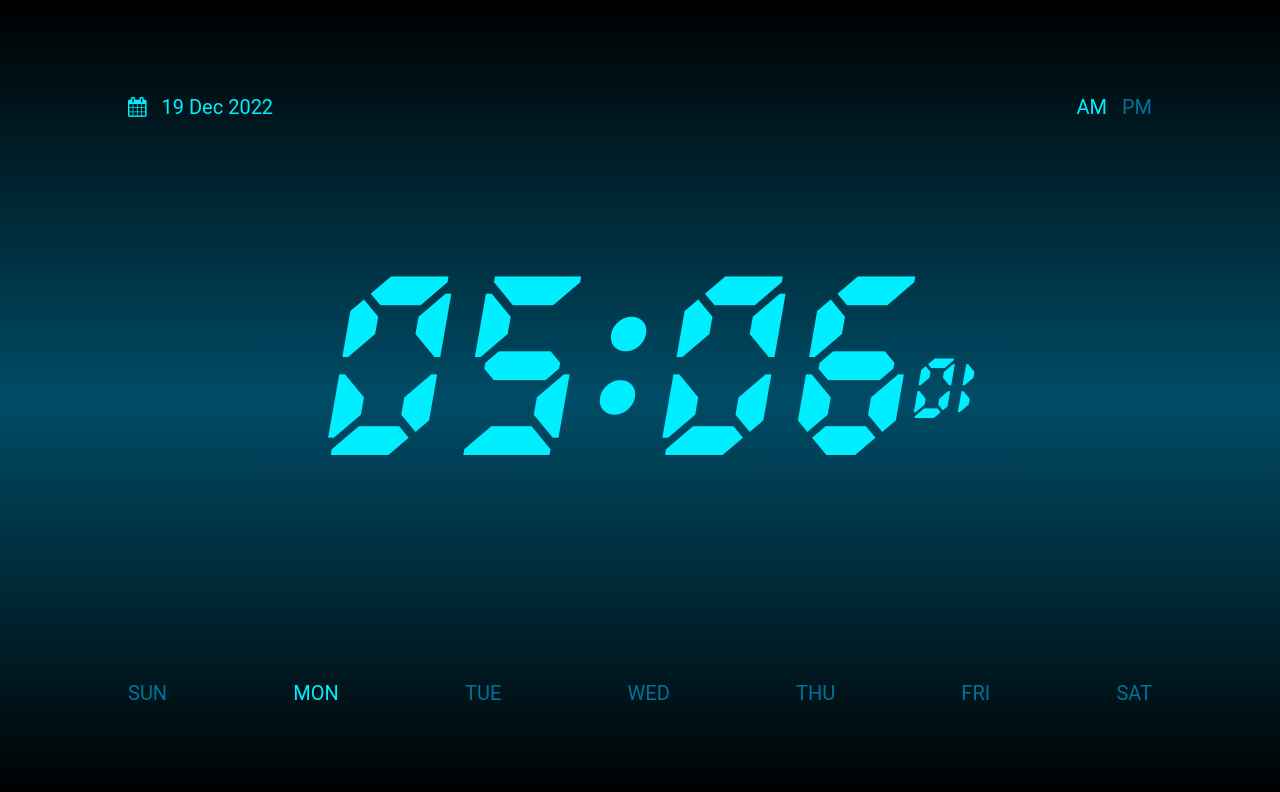
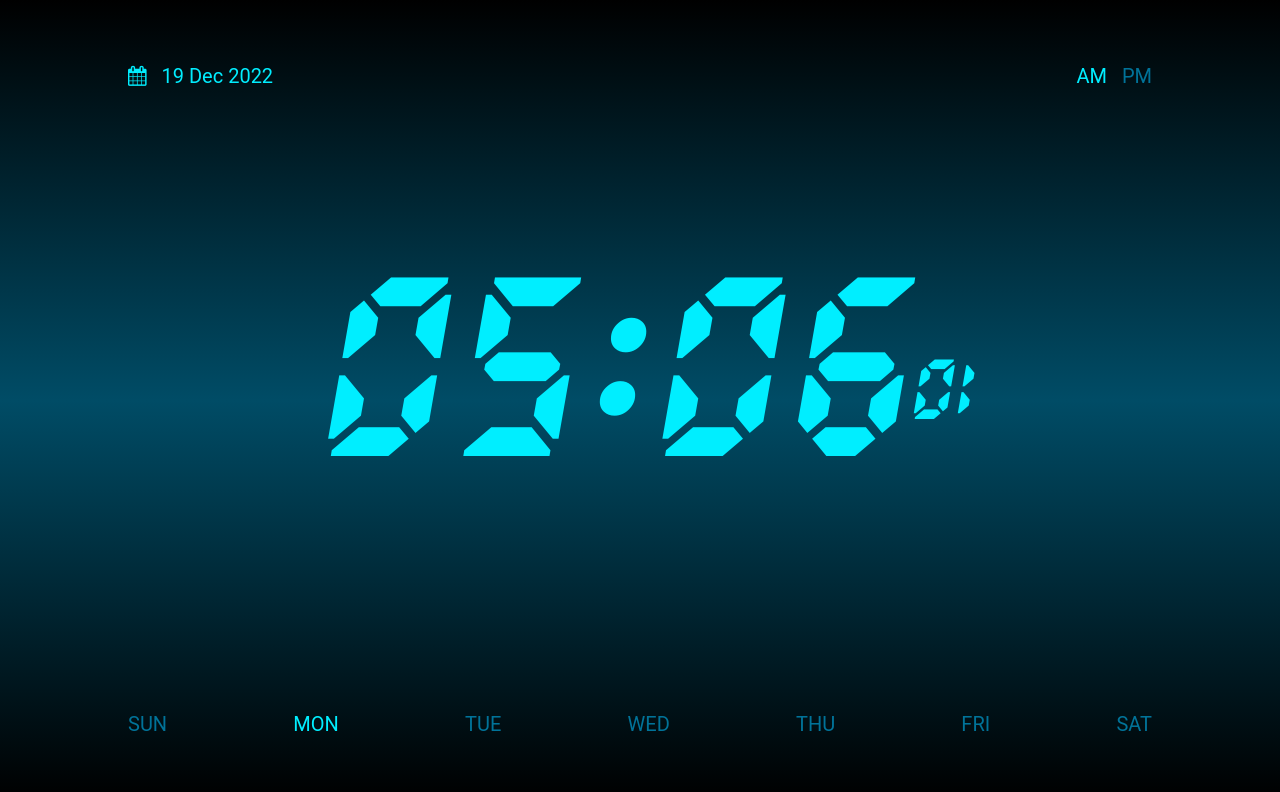
Before and after one commit to vatsalsinghkv/digital-clock, a plain HTML site: page index.html in a window 1280 px wide. Drawn offline with Linux system fonts and the light colour scheme.

Commit message:
fix: responvise

```diff
--- a/index.html
+++ b/index.html
@@ -21,8 +21,8 @@
     <title>Digital Clock</title>
   </head>
 
-  <body class="cc">
-    <div class="clock cc">
+  <body>
+    <div class="clock">
       <header>
         <div class="date">
           <span class="fa fa-calendar" id="calander"></span>
@@ -34,7 +34,7 @@
         </div>
       </header>
 
-      <main class="time flex">
+      <main class="time">
         <div id="hr">00</div>
         <div class="colon">:</div>
         <div id="min">00</div>
--- a/style.css
+++ b/style.css
@@ -13,37 +13,25 @@
 * {
   margin: 0;
   padding: 0;
+  box-sizing: border-box;
 }
 
 body {
   background: linear-gradient(#000000, var(--GColor), #000000);
   font-family: 'roboto', sans-serif;
   color: var(--PColor);
+  padding: 5%;
+  height: 100vh;
 }
 
 ul {
   list-style: none;
 }
 
-/* CLASSES */
-
-.cc {
-  display: flex;
-  flex-direction: column;
-  justify-content: center;
-  align-items: center;
-}
-
-.flex {
-  display: flex;
-  justify-content: center;
-}
-
 /* BODY */
 header {
   display: flex;
   justify-content: space-between;
-  width: 80%;
 }
 
 #AM,
@@ -52,14 +40,19 @@ header {
 }
 
 .clock {
-  justify-content: space-around;
+  display: flex;
+  flex-direction: column;
+  align-items: stretch;
+  justify-content: space-between;
+  margin: 0 auto;
   font-size: 20px;
-  width: 100vw;
-  height: 100vh;
+  height: 100%;
+  max-width: 1024px;
 }
 
 .time {
-  width: 80%;
+  display: flex;
+  justify-content: center;
   font-family: 'Radioland';
   font-size: 12rem;
 }
@@ -72,5 +65,14 @@ header {
 .days {
   display: flex;
   justify-content: space-between;
-  width: 80vw;
 }
+
+@media screen and (max-width: 640px) {
+  .time {
+    font-size: 6rem;
+  }
+
+  #sec {
+    font-size: 2.5rem;
+  }
+}
```
